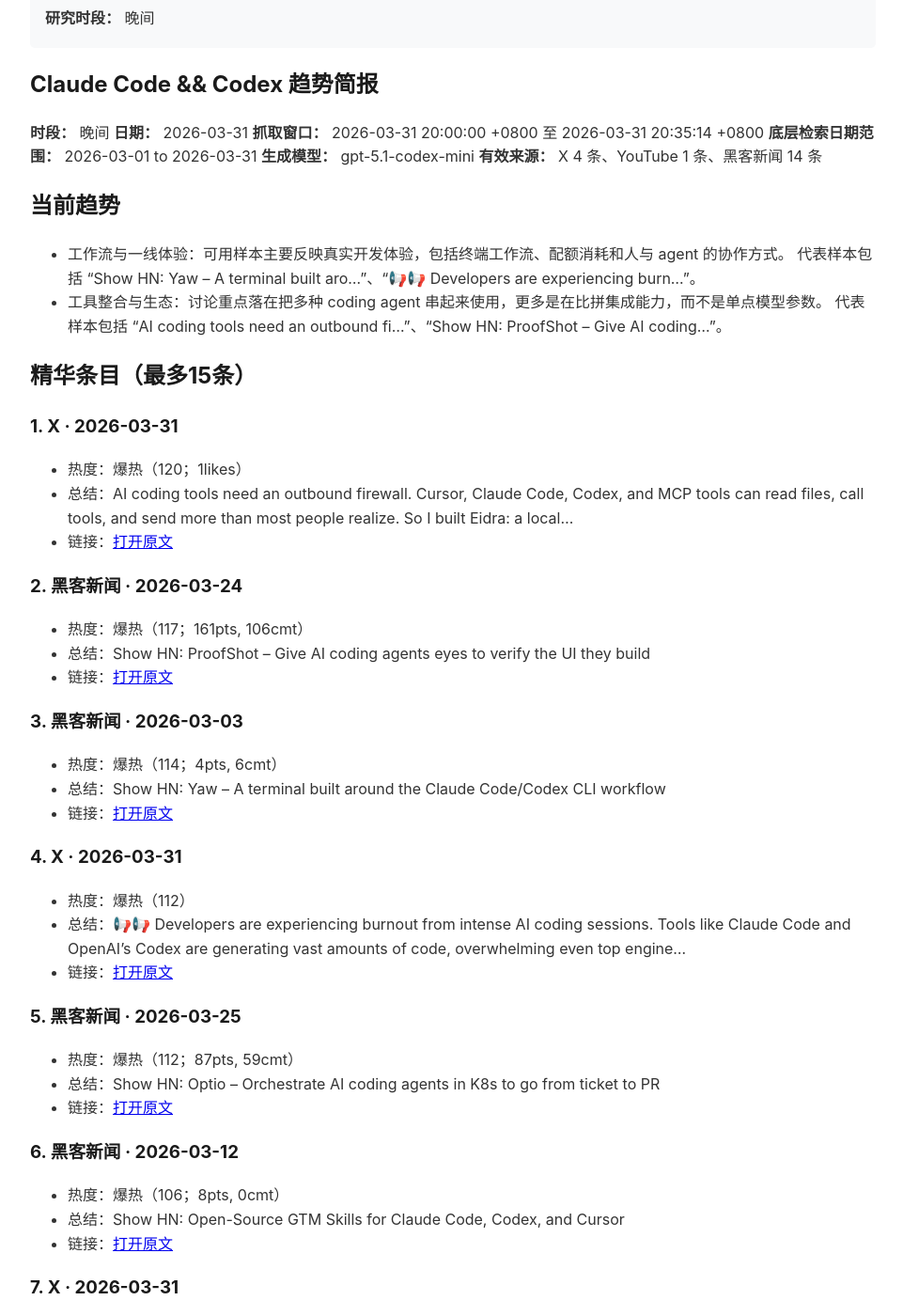
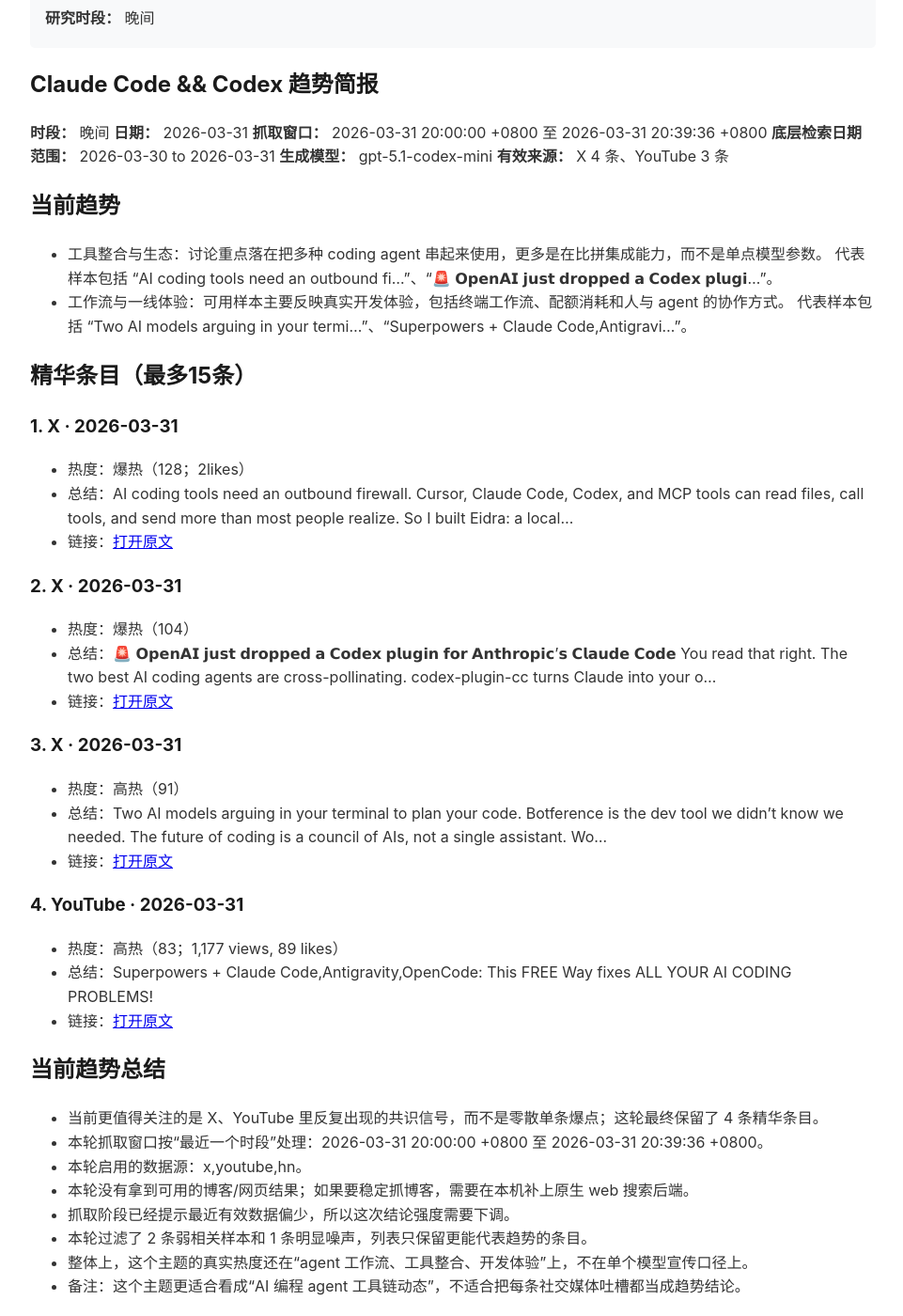
Before and after one commit to ZimengYuan/Report, a Jekyll site: the page built from _research/evening/01-claude-code-codex.md, in a window 1280 px wide and 1400 px high, scrolled down 206 px. Shown: the whole window at 94% size, without its empty margins (158-1119 px from the left). Built offline with Jekyll 4.4.1, drawn with Linux system fonts in a browser that asks for light colours; some of the changed text lies outside the part shown.

Commit message:
Research update: evening 2026-03-31 2039

```diff
--- a/_research/evening/01-claude-code-codex.md
+++ b/_research/evening/01-claude-code-codex.md
@@ -4,11 +4,11 @@
 type: "evening"
 public_report: true
 date: 2026-03-31
-updated_at: "2026-03-31 20:35:14 +0800"
+updated_at: "2026-03-31 20:39:36 +0800"
 trigger_mode: "cron"
 trigger_schedule: "0 10,20 * * * Asia/Shanghai"
 window_start: "2026-03-31 20:00:00 +0800"
-window_end: "2026-03-31 20:35:14 +0800"
+window_end: "2026-03-31 20:39:36 +0800"
 search_sources: "x,youtube,hn"
 permalink: /research/evening/claude-code-codex/
 ---
@@ -17,90 +17,49 @@
 
 **时段：** 晚间
 **日期：** 2026-03-31
-**抓取窗口：** 2026-03-31 20:00:00 +0800 至 2026-03-31 20:35:14 +0800
-**底层检索日期范围：** 2026-03-01 to 2026-03-31
+**抓取窗口：** 2026-03-31 20:00:00 +0800 至 2026-03-31 20:39:36 +0800
+**底层检索日期范围：** 2026-03-30 to 2026-03-31
 **生成模型：** gpt-5.1-codex-mini
-**有效来源：** X 4 条、YouTube 1 条、黑客新闻 14 条
+**有效来源：** X 4 条、YouTube 3 条
 
 ## 当前趋势
 
-- 工作流与一线体验：可用样本主要反映真实开发体验，包括终端工作流、配额消耗和人与 agent 的协作方式。 代表样本包括 “Show HN: Yaw – A terminal built aro…”、“📢📢 Developers are experiencing burn…”。
-- 工具整合与生态：讨论重点落在把多种 coding agent 串起来使用，更多是在比拼集成能力，而不是单点模型参数。 代表样本包括 “AI coding tools need an outbound fi…”、“Show HN: ProofShot – Give AI coding…”。
+- 工具整合与生态：讨论重点落在把多种 coding agent 串起来使用，更多是在比拼集成能力，而不是单点模型参数。 代表样本包括 “AI coding tools need an outbound fi…”、“🚨 𝗢𝗽𝗲𝗻𝗔𝗜 𝗷𝘂𝘀𝘁 𝗱𝗿𝗼𝗽𝗽𝗲𝗱 𝗮 𝗖𝗼𝗱𝗲𝘅 𝗽𝗹𝘂𝗴𝗶…”。
+- 工作流与一线体验：可用样本主要反映真实开发体验，包括终端工作流、配额消耗和人与 agent 的协作方式。 代表样本包括 “Two AI models arguing in your termi…”、“Superpowers + Claude Code,Antigravi…”。
 
 ## 精华条目（最多15条）
 
 ### 1. X · 2026-03-31
 
-- 热度：爆热（120；1likes）
+- 热度：爆热（128；2likes）
 - 总结：AI coding tools need an outbound firewall. Cursor, Claude Code, Codex, and MCP tools can read files, call tools, and send more than most people realize. So I built Eidra: a local…
 - 链接：[打开原文](https://x.com/miles_hanabi/status/2038940002759987220)
 
-### 2. 黑客新闻 · 2026-03-24
-
-- 热度：爆热（117；161pts, 106cmt）
-- 总结：Show HN: ProofShot – Give AI coding agents eyes to verify the UI they build
-- 链接：[打开原文](https://news.ycombinator.com/item?id=47499672)
-
-### 3. 黑客新闻 · 2026-03-03
-
-- 热度：爆热（114；4pts, 6cmt）
-- 总结：Show HN: Yaw – A terminal built around the Claude Code/Codex CLI workflow
-- 链接：[打开原文](https://news.ycombinator.com/item?id=47231524)
-
-### 4. X · 2026-03-31
-
-- 热度：爆热（112）
-- 总结：📢📢 Developers are experiencing burnout from intense AI coding sessions. Tools like Claude Code and OpenAI's Codex are generating vast amounts of code, overwhelming even top engine…
-- 链接：[打开原文](https://x.com/ETtech/status/2038916622208172260)
-
-### 5. 黑客新闻 · 2026-03-25
-
-- 热度：爆热（112；87pts, 59cmt）
-- 总结：Show HN: Optio – Orchestrate AI coding agents in K8s to go from ticket to PR
-- 链接：[打开原文](https://news.ycombinator.com/item?id=47520220)
-
-### 6. 黑客新闻 · 2026-03-12
-
-- 热度：爆热（106；8pts, 0cmt）
-- 总结：Show HN: Open-Source GTM Skills for Claude Code, Codex, and Cursor
-- 链接：[打开原文](https://news.ycombinator.com/item?id=47353506)
-
-### 7. X · 2026-03-31
+### 2. X · 2026-03-31
 
 - 热度：爆热（104）
 - 总结：🚨 𝗢𝗽𝗲𝗻𝗔𝗜 𝗷𝘂𝘀𝘁 𝗱𝗿𝗼𝗽𝗽𝗲𝗱 𝗮 𝗖𝗼𝗱𝗲𝘅 𝗽𝗹𝘂𝗴𝗶𝗻 𝗳𝗼𝗿 𝗔𝗻𝘁𝗵𝗿𝗼𝗽𝗶𝗰'𝘀 𝗖𝗹𝗮𝘂𝗱𝗲 𝗖𝗼𝗱𝗲 You read that right. The two best AI coding agents are cross-pollinating. codex-plugin-cc turns Claude into your o…
 - 链接：[打开原文](https://x.com/GenAISpotlight/status/2038945407913353695)
 
-### 8. X · 2026-03-31
+### 3. X · 2026-03-31
 
 - 热度：高热（91）
 - 总结：Two AI models arguing in your terminal to plan your code. Botference is the dev tool we didn't know we needed. The future of coding is a council of AIs, not a single assistant. Wo…
 - 链接：[打开原文](https://x.com/agent_ai_bot/status/2038942120845688948)
 
-### 9. 黑客新闻 · 2026-03-15
+### 4. YouTube · 2026-03-31
 
-- 热度：高热（87；7pts, 16cmt）
-- 总结：AI coding agents accidentally introduced vulnerable dependencies
-- 链接：[打开原文](https://news.ycombinator.com/item?id=47387054)
-
-### 10. 黑客新闻 · 2026-03-12
-
-- 热度：高热（87；5pts, 1cmt）
-- 总结：Show HN: CloudCLI-Web/Mobile UI for Claude Code,Codex and Gemini(8.2k stars)
-- 链接：[打开原文](https://news.ycombinator.com/item?id=47352564)
-
-### 11. YouTube · 2026-03-31
-
-- 热度：高热（83；935 views, 73 likes）
+- 热度：高热（83；1,177 views, 89 likes）
 - 总结：Superpowers + Claude Code,Antigravity,OpenCode: This FREE Way fixes ALL YOUR AI CODING PROBLEMS!
 - 链接：[打开原文](https://www.youtube.com/watch?v=j79iwj0p66k)
 
 ## 当前趋势总结
 
-- 当前更值得关注的是 X、YouTube、黑客新闻 里反复出现的共识信号，而不是零散单条爆点；这轮最终保留了 11 条精华条目。
-- 本轮抓取窗口按“最近一个时段”处理：2026-03-31 20:00:00 +0800 至 2026-03-31 20:35:14 +0800。
+- 当前更值得关注的是 X、YouTube 里反复出现的共识信号，而不是零散单条爆点；这轮最终保留了 4 条精华条目。
+- 本轮抓取窗口按“最近一个时段”处理：2026-03-31 20:00:00 +0800 至 2026-03-31 20:39:36 +0800。
 - 本轮启用的数据源：x,youtube,hn。
 - 本轮没有拿到可用的博客/网页结果；如果要稳定抓博客，需要在本机补上原生 web 搜索后端。
+- 抓取阶段已经提示最近有效数据偏少，所以这次结论强度需要下调。
 - 本轮过滤了 2 条弱相关样本和 1 条明显噪声，列表只保留更能代表趋势的条目。
 - 整体上，这个主题的真实热度还在“agent 工作流、工具整合、开发体验”上，不在单个模型宣传口径上。
 - 备注：这个主题更适合看成“AI 编程 agent 工具链动态”，不适合把每条社交媒体吐槽都当成趋势结论。
```
Also changed, not shown: _research/evening/02-ai-overview.md (+11 -35 lines).
